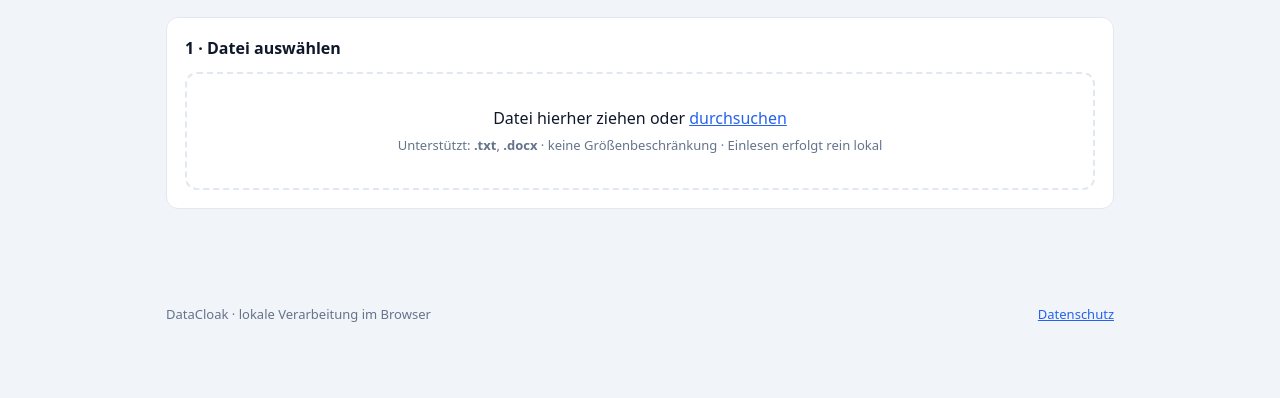
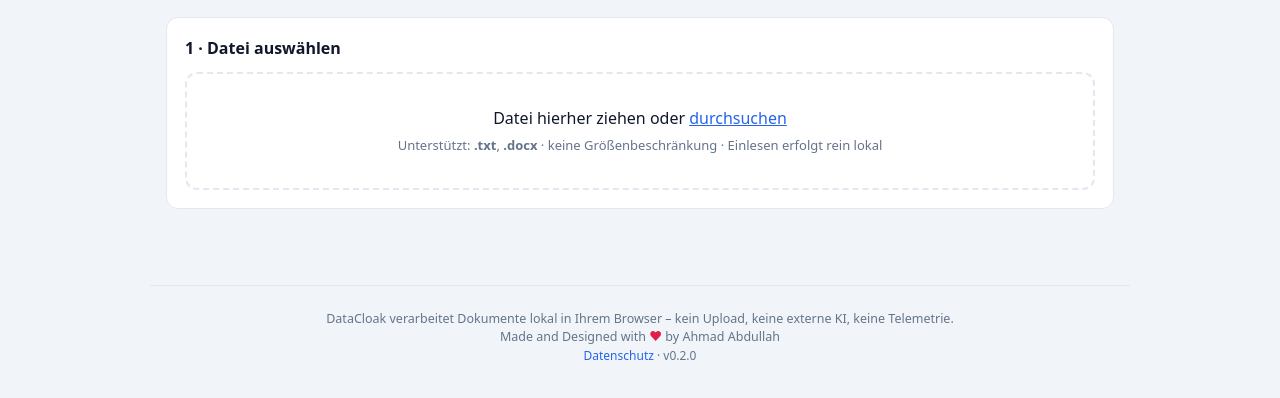
Before and after one commit to ahmadabdullahsiddiqui/DataCloak, a website: page docs/index.html in a window 1280 px wide. Shown: the part 92-490 px from the top of the page. Drawn offline with Linux system fonts and the light colour scheme.

Commit message:
Add versioned footer (Ustad/AITrace style) and broaden IPv4 detection
- Footer matches Ustad/AITrace: "Made and Designed with heart by Ahmad
  Abdullah" plus "Datenschutz . v<version>"; version sourced from APP_VERSION
  in app.js and rendered into #app-version. Bump to v0.2.0 (package.json and
  service worker cache v3).
- IPv4 detection now matches any four dot-separated groups of 1-4 digits
  (XX.XX.XX.XX, x.x.x.x, xxx.xxx.xxx.xxx, xxxx.xxxx.xxxx.xxxx), not only valid
  0-255 octets. The manual review step handles false positives.

Tests: 27 passing.

Designed-By: Ahmad Abdullah <abdullah@powerfolder.com>

```diff
--- a/docs/app.js
+++ b/docs/app.js
@@ -7,6 +7,8 @@
  */
 (() => {
   'use strict';
+
+  const APP_VERSION = '0.2.0';
 
   // File size is intentionally unlimited (processing is fully local).
   const MAX_BYTES = Infinity;
@@ -317,6 +319,10 @@
     showToast('Zurückgesetzt – alle Daten wurden verworfen.');
   }
 
+  // --- version in footer --------------------------------------------
+  const verEl = document.getElementById('app-version');
+  if (verEl) verEl.textContent = APP_VERSION;
+
   // --- service worker (offline PWA) ---------------------------------
   if ('serviceWorker' in navigator) {
     window.addEventListener('load', () => {
--- a/docs/detectors.js
+++ b/docs/detectors.js
@@ -118,7 +118,10 @@ export const DETECTORS = [
     label: 'IP-Adresse',
     token: '[IP]',
     prefix: 'IP',
-    regex: /\b(?:(?:25[0-5]|2[0-4]\d|1?\d?\d)\.){3}(?:25[0-5]|2[0-4]\d|1?\d?\d)\b/g,
+    // Any four dot-separated numeric groups of 1–4 digits, per requirement:
+    // matches XX.XX.XX.XX, x.x.x.x, xxx.xxx.xxx.xxx, xxxx.xxxx.xxxx.xxxx —
+    // not just strictly valid 0–255 octets.
+    regex: /\b\d{1,4}\.\d{1,4}\.\d{1,4}\.\d{1,4}\b/g,
   },
   {
     type: 'ipv6',
--- a/docs/index.html
+++ b/docs/index.html
@@ -105,8 +105,9 @@
 </main>
 
 <footer class="foot">
-  <span>DataCloak · lokale Verarbeitung im Browser</span>
-  <a href="privacy.html">Datenschutz</a>
+  <p>DataCloak verarbeitet Dokumente lokal in Ihrem Browser – kein Upload, keine externe KI, keine Telemetrie.</p>
+  <p class="footer-credit">Made and Designed with <span class="heart">❤</span> by Ahmad Abdullah</p>
+  <p class="footer-meta"><a href="privacy.html">Datenschutz</a> · v<span id="app-version">0.2.0</span></p>
 </footer>
 
 <div class="toast" id="toast" role="alert" aria-live="polite" hidden></div>
--- a/docs/styles.css
+++ b/docs/styles.css
@@ -151,10 +151,16 @@ tr.inactive { opacity: .45; }
 
 /* footer + toast */
 .foot {
-  max-width: 980px; margin: 0 auto; padding: 20px 16px;
-  display: flex; justify-content: space-between; color: var(--muted); font-size: 13px;
+  max-width: 980px; margin: 0 auto; padding: 24px 16px;
+  border-top: 1px solid var(--line); color: var(--muted);
+  font-size: 12.5px; text-align: center;
 }
-.foot a { color: var(--accent); }
+.foot p { margin: 0; }
+.footer-credit { margin: 10px 0 0; }
+.footer-credit .heart { color: #e11d48; }
+.footer-meta { margin: 4px 0 0; font-size: 12px; }
+.foot a { color: var(--accent); text-decoration: none; }
+.foot a:hover { text-decoration: underline; }
 .toast {
   position: fixed; left: 50%; bottom: 22px; transform: translateX(-50%);
   background: var(--ink); color: var(--surface);
--- a/docs/sw.js
+++ b/docs/sw.js
@@ -7,7 +7,7 @@
  * HTML/JS/CSS shell is network-first (so a fixed build lands on the next online
  * load); fonts/icons are cache-first.
  */
-const CACHE = 'datacloak-v2';
+const CACHE = 'datacloak-v3';
 const ASSETS = [
   './',
   './index.html',
--- a/package.json
+++ b/package.json
@@ -1,6 +1,6 @@
 {
   "name": "datacloak",
-  "version": "0.1.0",
+  "version": "0.2.0",
   "description": "DataCloak — local, in-browser detection, anonymisation and pseudonymisation of personal data (PII) in documents. Fully client-side, no backend, no external AI, no telemetry. Deploys to GitHub Pages.",
   "type": "module",
   "scripts": {
```
Also changed, not shown: tests/detectors.test.js (+5 -2 lines).
